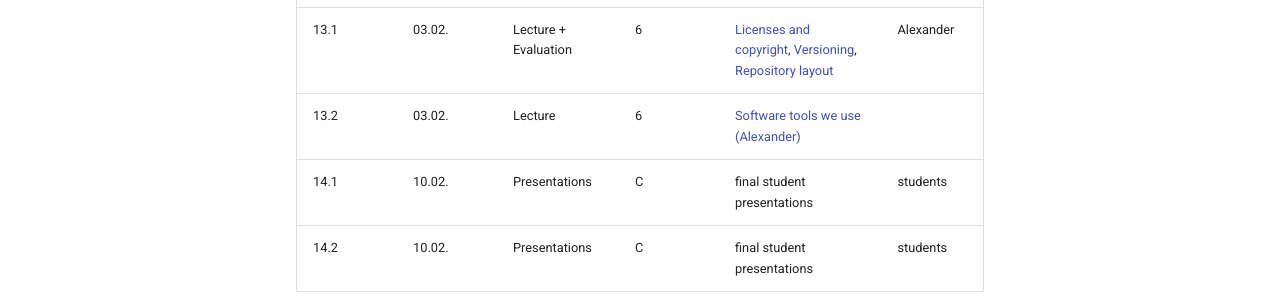
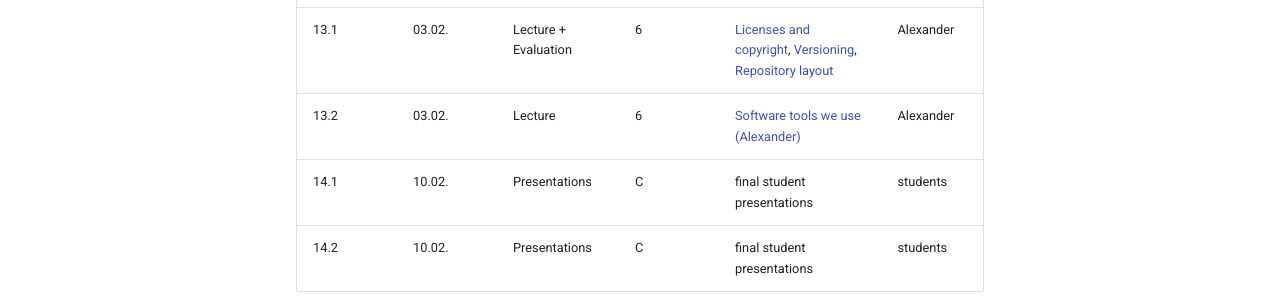
Before and after one commit to Simulation-Software-Engineering/homepage, an MkDocs documentation site: the page built from docs/place-and-time.md, in a window 1280 px wide and 900 px high, scrolled down 2299 px. Shown: the part 504-804 px from the top of the window. Built offline with MkDocs 1.6.1 and Material for MkDocs 9.7.7, drawn with Linux system fonts in a browser that asks for light colours; comment, search, counter and statistics services are not loaded.

Commit message:
Add lecturer of 13.2
The lecturer's name for the 13.2 lecture has been addedn.

```diff
--- a/docs/place-and-time.md
+++ b/docs/place-and-time.md
@@ -50,6 +50,6 @@
 |   12.1 | 27.01. |Lecture | 5 | [Document Conversion with Pandoc](https://github.com/Simulation-Software-Engineering/Lecture-Material/blob/main/04_documentation/pandoc_slides.md) | Alexander |
 |   12.2 | 27.01. |Lab/Lecture | 5 | [Introduction to Boost.Test](https://github.com/Simulation-Software-Engineering/Lecture-Material/blob/main/05_testing_and_ci/boost_testing_intro_slides.md), [Exercise/Homework: Boost.Test and CTest in Action: SideMade](https://github.com/Simulation-Software-Engineering/Lecture-Material/blob/main/05_testing_and_ci/boost_testing_exercise.md) | Alexander |
 |   13.1 | 03.02. |Lecture + Evaluation | 6 | [Licenses and copyright](https://github.com/Simulation-Software-Engineering/Lecture-Material/blob/main/06_miscellaneous/floss_licenses_slides.md), [Versioning](https://github.com/Simulation-Software-Engineering/Lecture-Material/blob/main/06_miscellaneous/versioning_slides.md), [Repository layout](https://github.com/Simulation-Software-Engineering/Lecture-Material/blob/main/06_miscellaneous/repository_layout_slides.md) | Alexander |
-|   13.2 | 03.02. |Lecture | 6 | [Software tools we use (Alexander)](https://github.com/Simulation-Software-Engineering/Lecture-Material/blob/main/06_miscellaneous/tools_alex_slides.md) | |
+|   13.2 | 03.02. |Lecture | 6 | [Software tools we use (Alexander)](https://github.com/Simulation-Software-Engineering/Lecture-Material/blob/main/06_miscellaneous/tools_alex_slides.md) |  Alexander |
 |   14.1 | 10.02. |Presentations | C | final student presentations | students|
 |   14.2 | 10.02. |Presentations | C | final student presentations | students|
```
